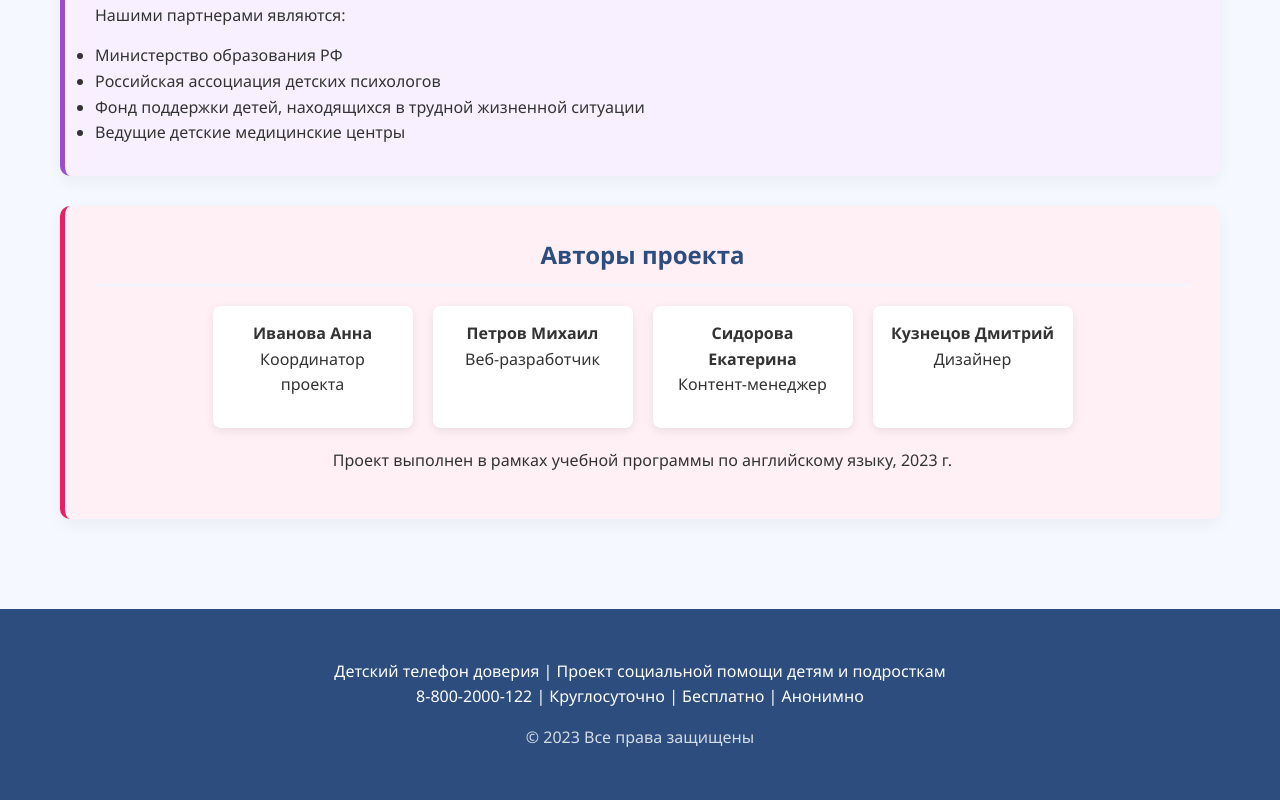
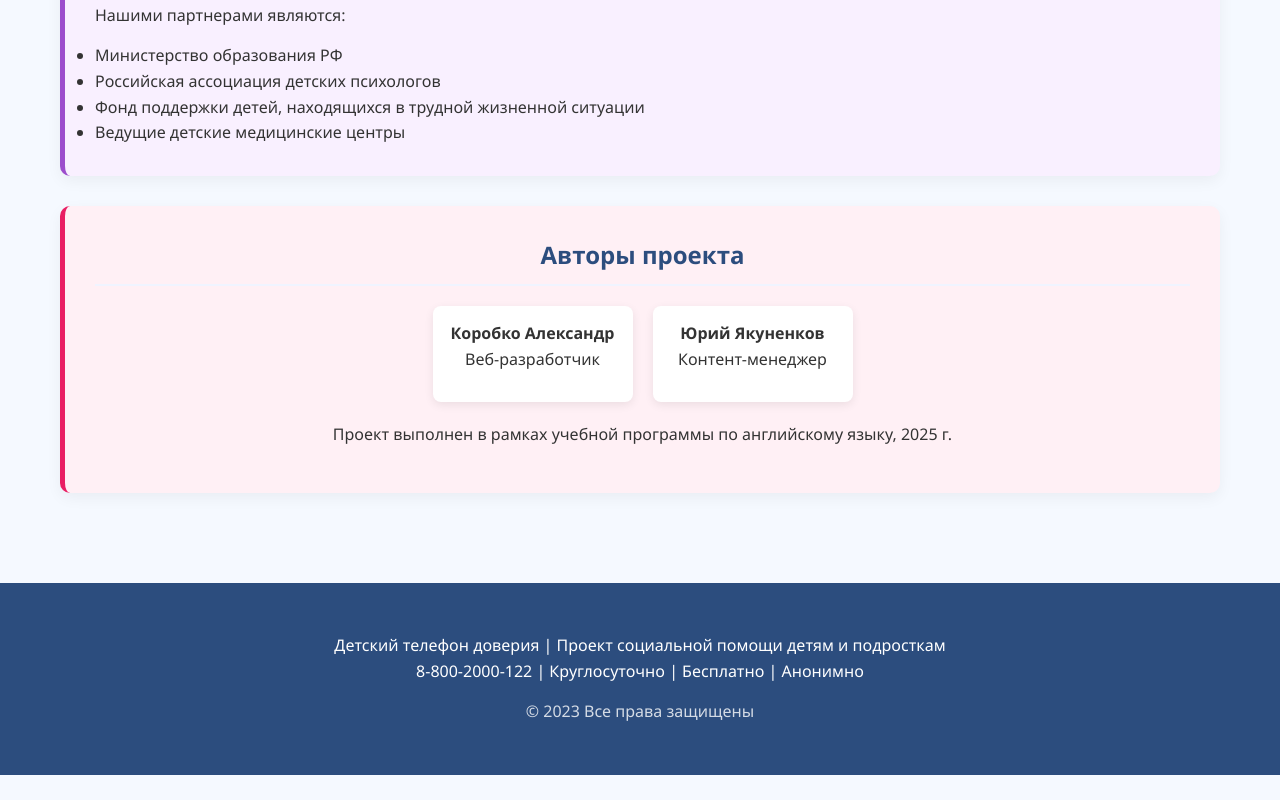
Before and after one commit to Neiromen/dzengl, a plain HTML site: page index.html in a window 1280 px wide. Shown: the part 1917-2717 px from the top of the page. After the commit the page ends 2692 px from the top, so only its background shows below. Drawn offline with Linux system fonts and the light colour scheme.

Commit message:
Update index.html

```diff
--- a/index.html
+++ b/index.html
@@ -350,23 +350,15 @@
             <h2>Авторы проекта</h2>
             <div class="authors-list">
                 <div class="author">
-                    <h4>Иванова Анна</h4>
-                    <p>Координатор проекта</p>
-                </div>
-                <div class="author">
-                    <h4>Петров Михаил</h4>
+                    <h4>Коробко Александр</h4>
                     <p>Веб-разработчик</p>
                 </div>
                 <div class="author">
-                    <h4>Сидорова Екатерина</h4>
+                    <h4>Юрий Якуненков</h4>
                     <p>Контент-менеджер</p>
                 </div>
-                <div class="author">
-                    <h4>Кузнецов Дмитрий</h4>
-                    <p>Дизайнер</p>
-                </div>
             </div>
-            <p style="margin-top: 20px;">Проект выполнен в рамках учебной программы по английскому языку, 2023 г.</p>
+            <p style="margin-top: 20px;">Проект выполнен в рамках учебной программы по английскому языку, 2025 г.</p>
         </section>
     </div>
 
```
